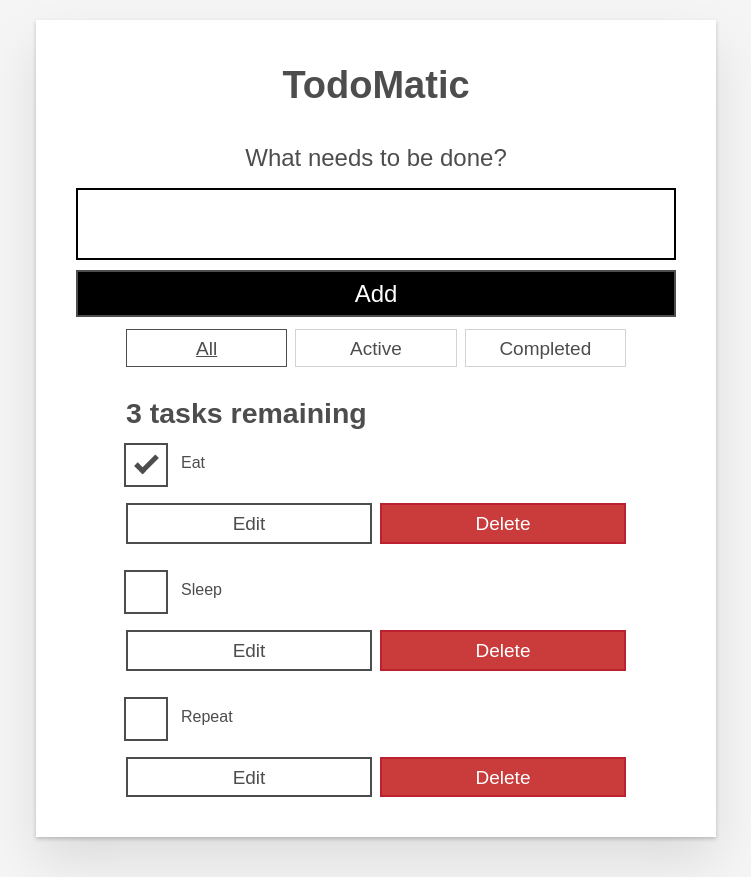
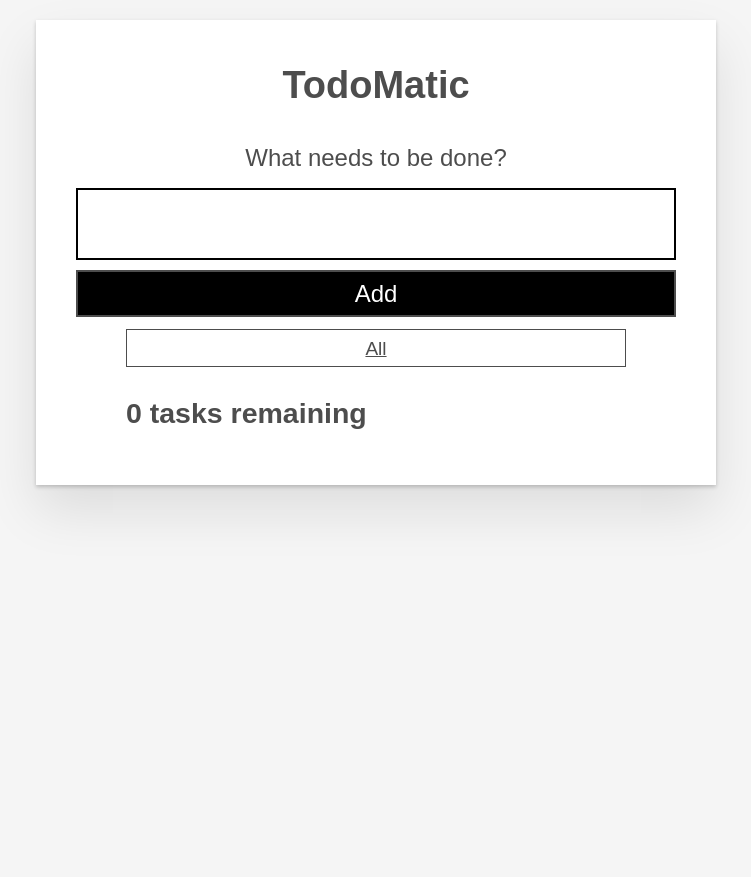
Before and after one commit to adiulay/TODO-app-ReactJS, a React (Create React App) app: page / in a window 1280 px wide. Shown: the whole page, without its empty margins (264-1015 px from the left). After the commit the page ends 800 px from the top, so only its background shows below. Built offline with nearby package versions, Linux system fonts and the light colour scheme.

Commit message:
added console log for task completed

```diff
--- a/package.json
+++ b/package.json
@@ -6,6 +6,7 @@
     "@testing-library/jest-dom": "^4.2.4",
     "@testing-library/react": "^9.5.0",
     "@testing-library/user-event": "^7.2.1",
+    "nanoid": "^3.1.12",
     "react": "^16.13.1",
     "react-dom": "^16.13.1",
     "react-scripts": "3.4.3"
--- a/src/App.js
+++ b/src/App.js
@@ -1,45 +1,55 @@
-import React from 'react'
+import React, { useState } from 'react'
 import Todo from './components/Todo'
 import Form from './components/Form'
 import './App.css'
+import FilterButton from './components/FilterButton'
+import { nanoid } from 'nanoid'
 
 function App (props) {
+  // state
+  const [tasks, setTasks] = useState(props.tasks)
+
+  // function that sets a state
+  function addTask (name) {
+    const newTask = {
+      id: 'id-' + nanoid(),
+      name: name,
+      completed: false
+    }
+    setTasks([...tasks, newTask])
+  }
+
+  // checkmark toggle placed in Todo component
+  function toggleTaskCompleted (id) {
+    console.log(tasks[0])
+  }
 
   // the tasklist running through loop and return the component Todo
-  const taskList = props.tasks.map((task) => {
-    return <Todo
+  const taskList = tasks.map(task => (
+    <Todo
+      id={task.id}
       name={task.name}
       completed={task.completed}
-      id={task.id}
       key={task.id}
+      toggleTaskCompleted={toggleTaskCompleted}
     />
-  })
+  ))
+
+  // number of tasks will be shown on app
+  const tasksNoun = taskList.length !== 1 ? 'tasks' : 'task'
+  const headingText = `${taskList.length} ${tasksNoun} remaining`
 
   return (
     <div className='todoapp stack-large'>
       <h1>TodoMatic</h1>
 
-      <Form />
+      <Form addTask={addTask} />
 
       <div className='filters btn-group stack-exception'>
-        <button type='button' className='btn toggle-btn' aria-pressed='true'>
-          <span className='visually-hidden'>Show </span>
-          <span>all</span>
-          <span className='visually-hidden'> tasks</span>
-        </button>
-        <button type='button' className='btn toggle-btn' aria-pressed='false'>
-          <span className='visually-hidden'>Show </span>
-          <span>Active</span>
-          <span className='visually-hidden'> tasks</span>
-        </button>
-        <button type='button' className='btn toggle-btn' aria-pressed='false'>
-          <span className='visually-hidden'>Show </span>
-          <span>Completed</span>
-          <span className='visually-hidden'> tasks</span>
-        </button>
+        <FilterButton />
       </div>
       <h2 id='list-heading'>
-        3 tasks remaining
+        {headingText}
       </h2>
       <ul
         role='list'
--- /dev/null
+++ b/src/components/FilterButton.js
@@ -0,0 +1,13 @@
+import React from 'react'
+
+function FilterButton (props) {
+  return (
+    <button type='button' className='btn toggle-btn' aria-pressed='true'>
+      <span className='visually-hidden'>Show </span>
+      <span>All</span>
+      <span className='visually-hidden'> tasks</span>
+    </button>
+  )
+}
+
+export default FilterButton
--- a/src/components/Form.js
+++ b/src/components/Form.js
@@ -1,8 +1,23 @@
-import React from 'react'
+import React, { useState } from 'react'
 
 function Form (props) {
+  // state name
+  const [name, setName] = useState('')
+
+  // Form when clicked send adds it to addTask from App component
+  function handleSubmit (e) {
+    e.preventDefault()
+    props.addTask(name)
+    setName('')
+  }
+
+  // sets state with the new string inputted by user
+  function handleChange (e) {
+    setName(e.target.value)
+  }
+
   return (
-    <form>
+    <form onSubmit={handleSubmit}>
       <h2 className='label-wrapper'>
         <label htmlFor='new-todo-input' className='label__lg'>
             What needs to be done?
@@ -14,6 +29,8 @@ function Form (props) {
         className='input input__lg'
         name='text'
         autoComplete='off'
+        value={name}
+        onChange={handleChange}
       />
       <button type='submit' className='btn btn__primary btn__lg'>
           Add
--- a/src/components/Todo.js
+++ b/src/components/Todo.js
@@ -5,7 +5,12 @@ export default function Todo (props) {
   return (
     <li className='todo stack-small'>
       <div className='c-cb'>
-        <input id={props.id} type='checkbox' defaultChecked={props.completed} />
+        <input
+          id={props.id}
+          type='checkbox'
+          defaultChecked={props.completed}
+          onChange={() => props.toggleTaskCompleted(props.id)}
+        />
         <label className='todo-label' htmlFor={props.id}>
           {props.name}
         </label>
--- a/src/index.js
+++ b/src/index.js
@@ -5,21 +5,21 @@ import App from './App'
 import * as serviceWorker from './serviceWorker'
 
 const DATA = [
-  {
-    id: 'todo-0',
-    name: 'Eat',
-    completed: true
-  },
-  {
-    id: 'todo-1',
-    name: 'Sleep',
-    completed: false
-  },
-  {
-    id: 'todo-2',
-    name: 'Repeat',
-    completed: false
-  }
+  // {
+  //   id: 'todo-0',
+  //   name: 'Eat',
+  //   completed: true
+  // },
+  // {
+  //   id: 'todo-1',
+  //   name: 'Sleep',
+  //   completed: false
+  // },
+  // {
+  //   id: 'todo-2',
+  //   name: 'Repeat',
+  //   completed: false
+  // }
 ]
 
 ReactDOM.render(
```
Also changed, not shown: 1 other file (tests, documents, lock files or other folders).
